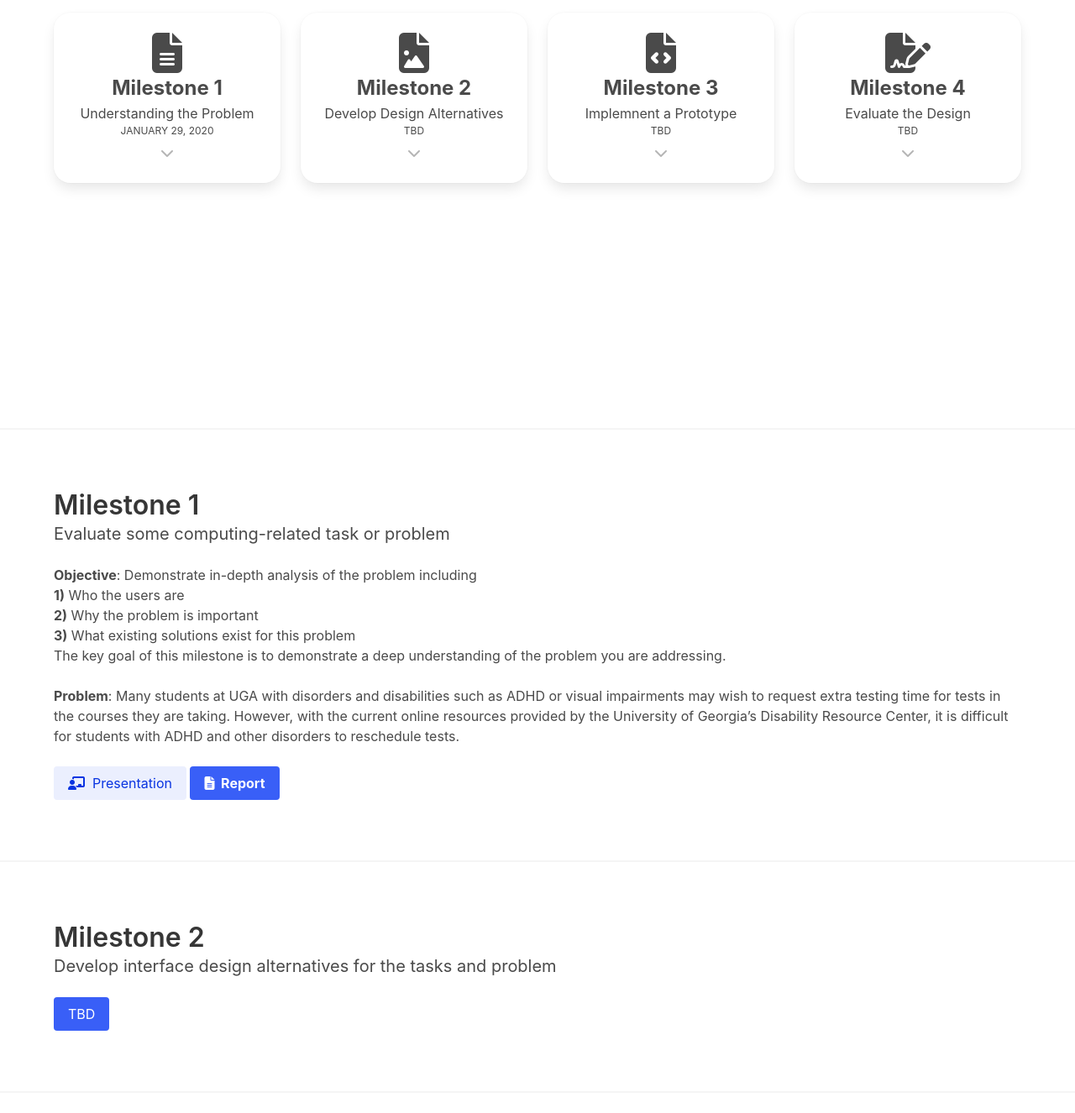
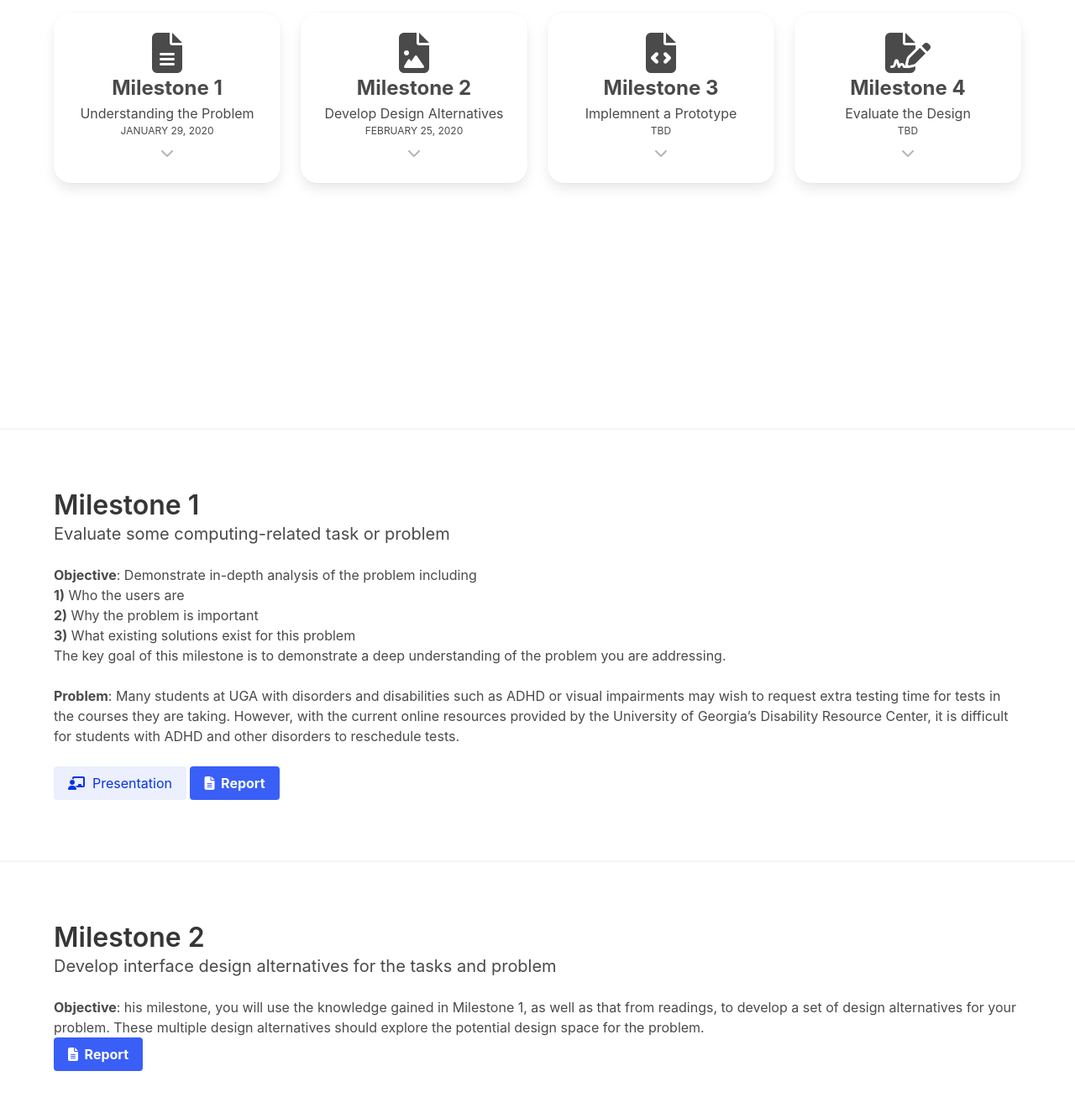
Before and after one commit to jacktowery/4800-Term-Project, a website: page docs/index.html in a window 1280 px wide. Shown: the part 1914-3240 px from the top of the page at 84% size. Drawn offline with nearby package versions, Linux system fonts and the light colour scheme.

Commit message:
Updated for Milestone 2

```diff
--- a/docs/index.html
+++ b/docs/index.html
@@ -174,7 +174,7 @@
                                     <span class="icon is-large"><i class="fas fa-file-image fa-3x"></i></span>
                                     <p class="has-text-weight-bold is-size-4">Milestone 2</p>
                                     <p class="">Develop Design Alternatives</p>
-                                    <p class="is-size-7 is-uppercase">TBD</p>
+                                    <p class="is-size-7 is-uppercase">February 25, 2020</p>
                                     <div class="icon milestone-card-arrow has-text-grey-light">
                                         <i class="fas fa-chevron-down"></i>
                                     </div>
@@ -255,7 +255,13 @@
         <div class="container">
             <h1 class="title">Milestone 2</h1>
             <h2 class="subtitle">Develop interface design alternatives for the tasks and problem</h2>
-            <a class="button is-primary">TBD</a>
+            <p>
+                <span class="has-text-weight-bold">Objective</span>: his milestone, you will use the knowledge gained in Milestone 1, as well as that from readings, to develop a set of design alternatives for your problem. These multiple design alternatives should explore the potential design space for the problem.
+            </p>
+            <a href="milestones/Milestone2.pdf" class="button is-primary has-text-weight-bold"><i
+                class="fas fa-file-alt"></i>&nbsp;
+            Report</a>
+            <br> <br>
         </div>
     </section>
 
```
Also changed, not shown: 1 other file.
